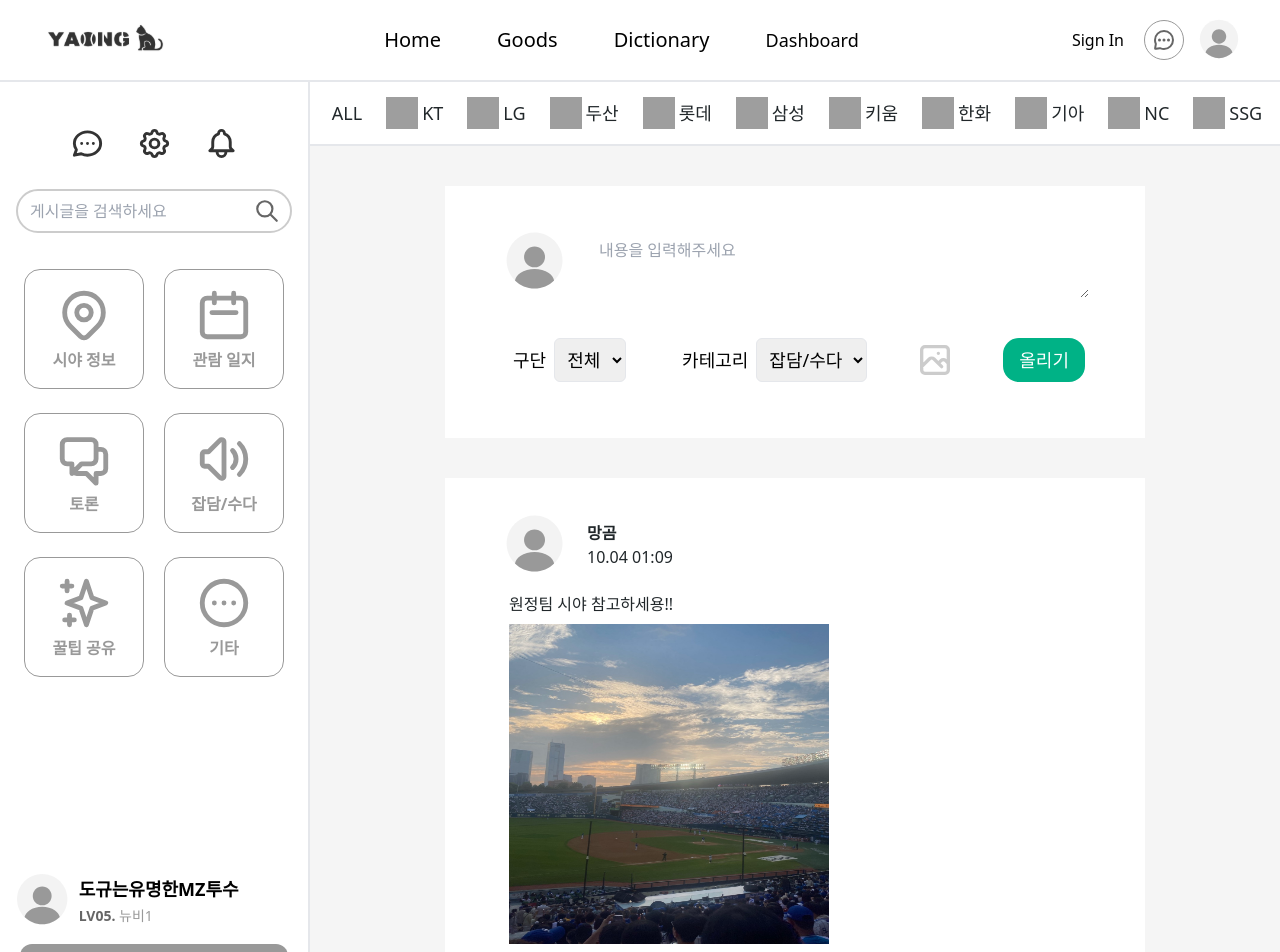
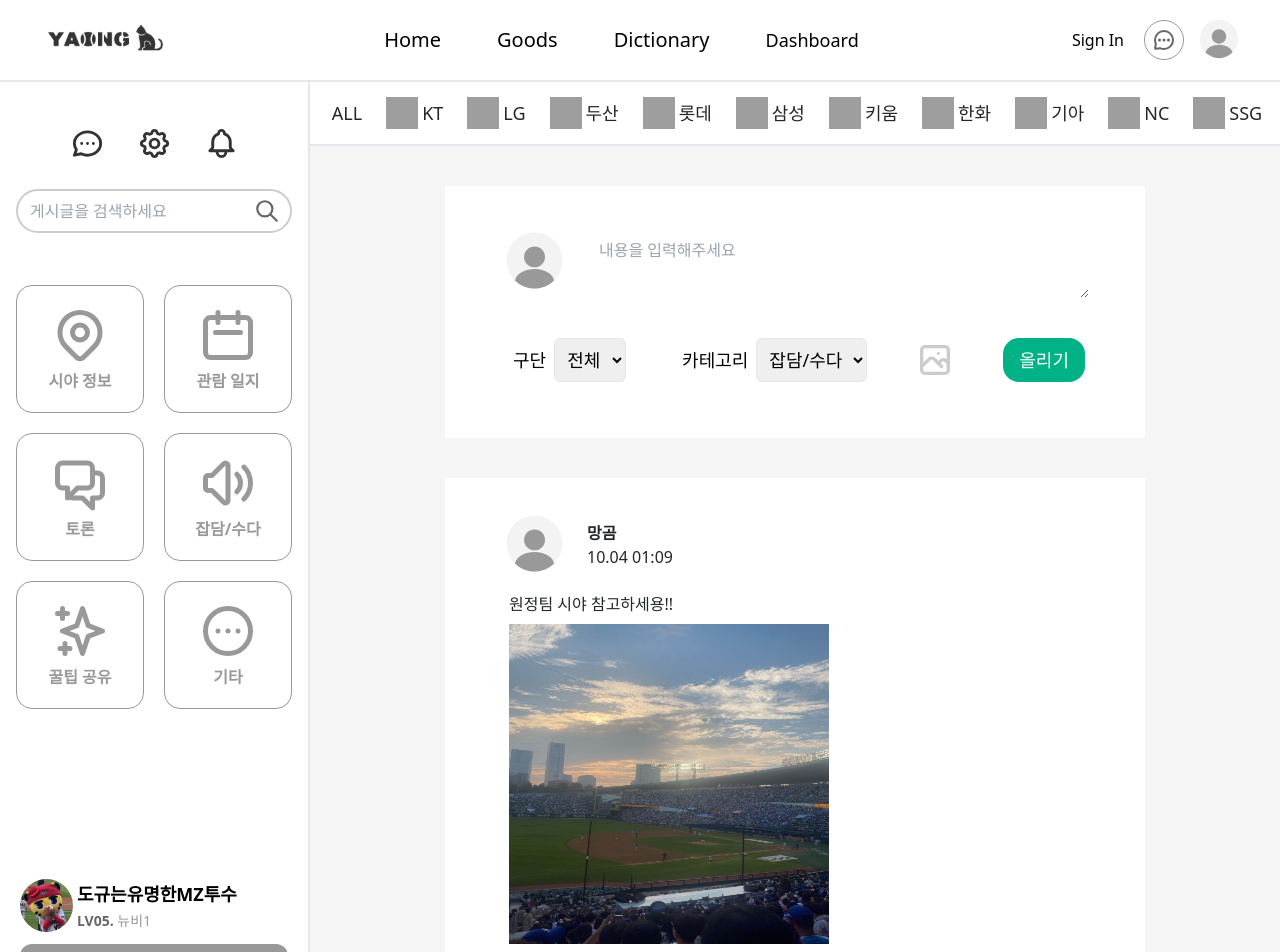
Before and after one commit to komg00/web-front, a React (Create React App) app: page /home in a window 1280 px wide. Shown: the top 952 px of the page. Built offline with nearby package versions, Linux system fonts and the light colour scheme; grey boxes are pictures that could not be loaded.

Commit message:
[feat] Implement Sidebar UI

```diff
--- a/src/components/layout/Sidebar.tsx
+++ b/src/components/layout/Sidebar.tsx
@@ -19,7 +19,7 @@ type Props = {
 
 export default function Sidebar({ menu }: Props) {
   return (
-    <div className="hidden md:flex relative w-full max-w-[310px] sm:w-[210px] xl:w-[310px] bg-white flex-col items-center border-r-2 border-gray-200">
+    <div className="hidden md:flex relative w-[260px] xl:w-[310px] bg-white flex-col items-center border-r-2 border-gray-200">
       <div className="flex gap-4 xl:gap-8 mt-9 xl:mt-11 mb-4 xl:mb-6">
         <HiOutlineChat size={35} color="#333" />
         <HiOutlineCog size={35} color="#333" />
@@ -38,26 +38,30 @@ export default function Sidebar({ menu }: Props) {
         />
       </div>
 
-      <div className="grid grid-cols-2 gap-3 xl:gap-x-5 xl:gap-y-6 my-8">
+      <div className="w-full grid grid-cols-2 gap-4 xl:gap-5 my-8 p-4">
         {menu.map((item, index) => (
           <div
             key={index}
-            className="w-[85px] h-[85px] xl:w-[120px] xl:h-[120px] flex flex-col justify-center items-center bg-white border-dark3 border rounded-2xl xl:p-4"
+            className="w-full aspect-square flex flex-col justify-center items-center bg-white border-dark3 border rounded-2xl p-2"
           >
-            <item.icon size={40} className="text-dark3 xl:size-60" />
-            <p className="text-dark3 text-base font-bold mt-1 hidden sm:block">
+            <item.icon
+              size={60}
+              color="#99"
+              className="xl:size-65 text-dark3"
+            />
+            <p className="text-dark3 text-12px xl:text-base font-bold mt-1 hidden sm:block">
               {item.title}
             </p>
           </div>
         ))}
       </div>
-      {/* 경험치 */}
+
       <div className="hidden mt-auto items-stretch sm:flex w-full flex-col gap-3">
-        <div className="w-full flex items-center mx-3">
+        <div className="w-full flex items-center mx-3 lg:ml-5">
           <img
-            src="/assets/images/default_profile.svg"
+            src="/assets/images/profile.svg"
             alt="profile"
-            className="w-10 xl:w-20"
+            className="w-11 xl:w-[65px]"
           />
           <div className="w-full flex flex-col ml-1">
             <p className="font-bold sm:text-sm xl:text-lg">
--- a/tailwind.config.js
+++ b/tailwind.config.js
@@ -21,6 +21,9 @@ module.exports = {
       minHeight: {
         "screen-90": "calc(100vh-90px)",
       },
+      fontSize: {
+        "12px": "12px",
+      },
     },
   },
   plugins: [],
```
